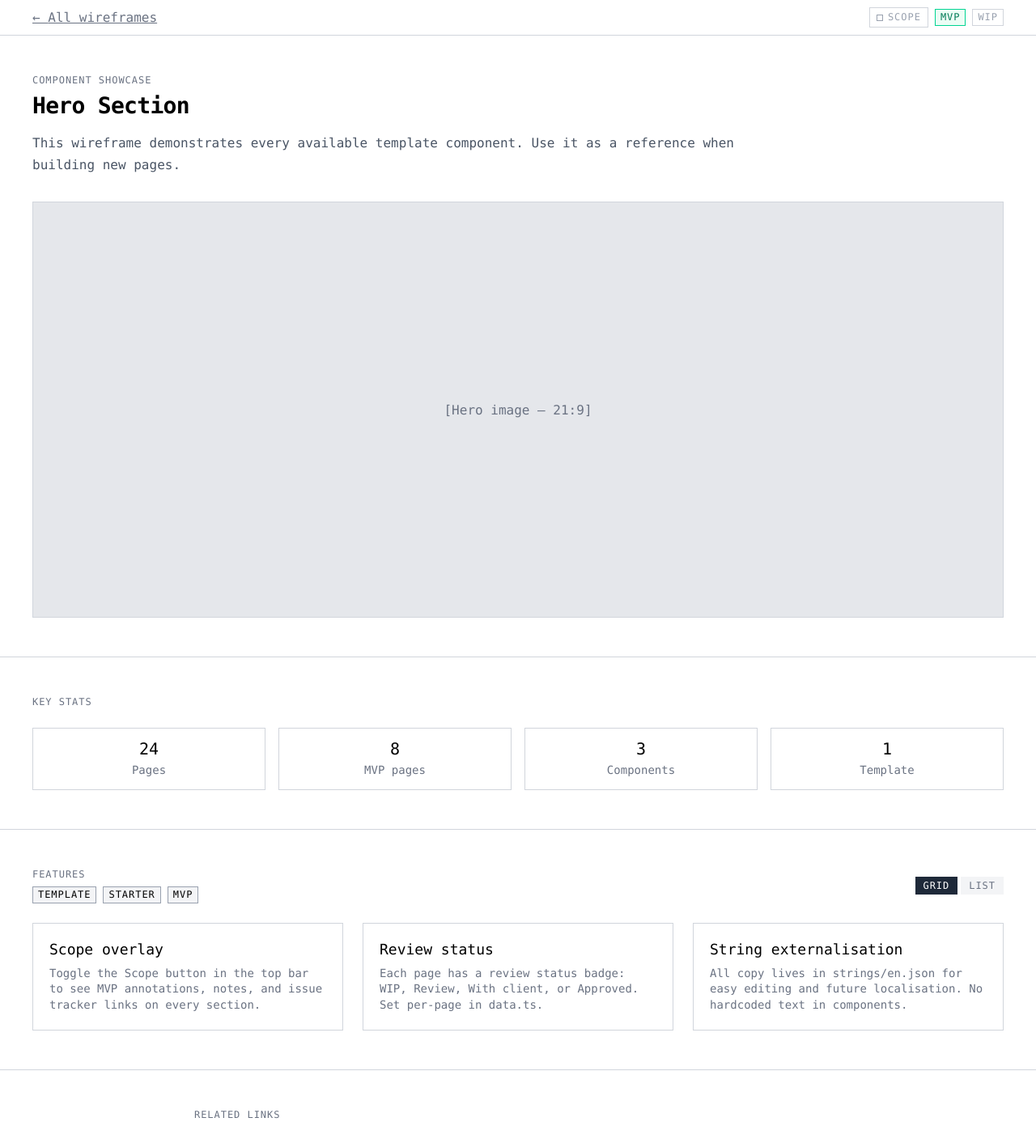
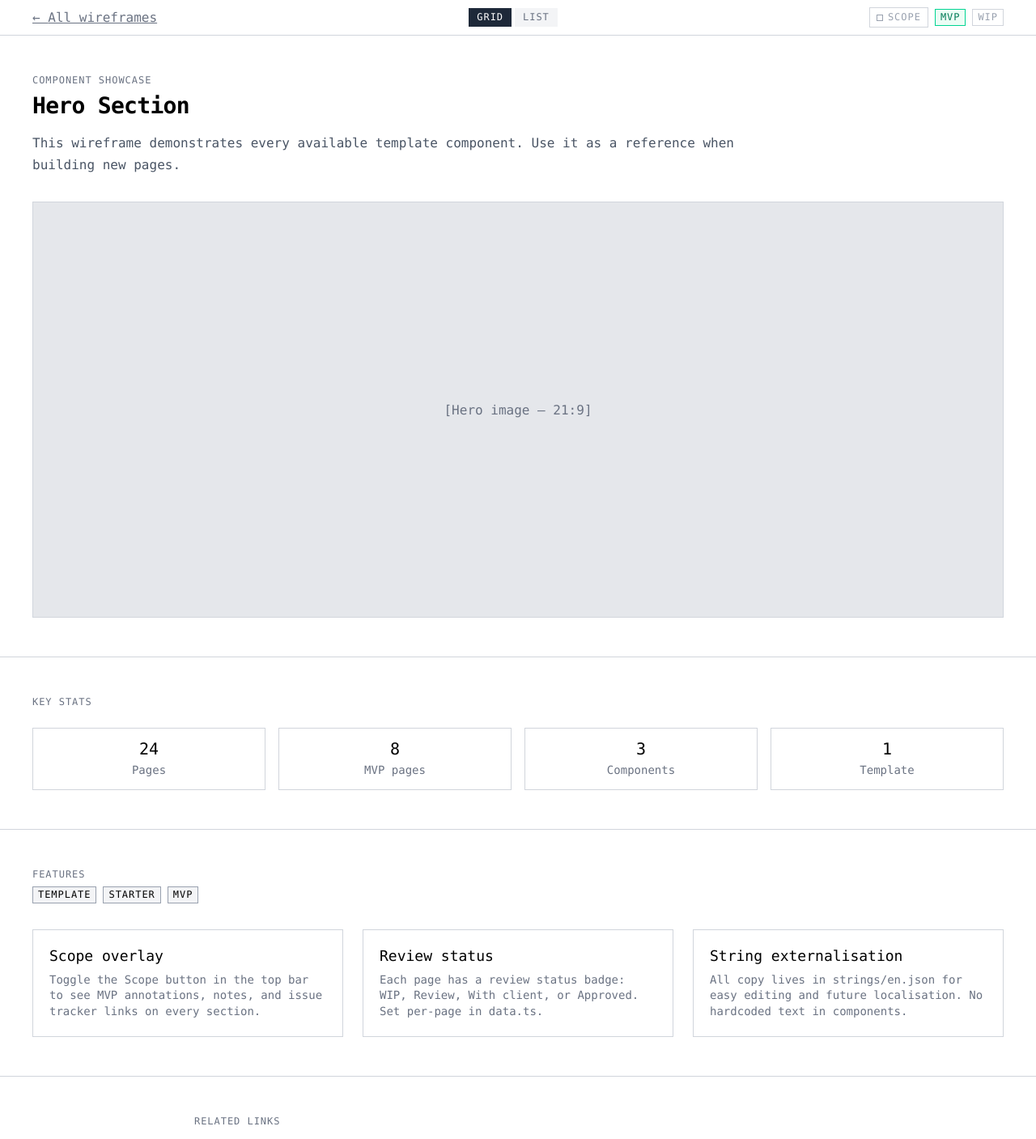
Before and after one commit to CogappLabs/wireframe-starter, a Next.js app: page /example in a window 1280 px wide. Shown: the top 1407 px of the page at 81% size. Built offline with nearby package versions, Linux system fonts and the light colour scheme.

Commit message:
Move variation toggle to layout top bar via context

```diff
--- a/src/app/(wireframes)/example/page.tsx
+++ b/src/app/(wireframes)/example/page.tsx
@@ -9,8 +9,7 @@ import {
 	ScopeMark,
 	SectionLabel,
 	StatCard,
-	useVariation,
-	VariationToggle,
+	usePageVariations,
 	WireframeSection,
 } from "@/components/wireframe";
 import { t } from "@/lib/strings";
@@ -70,7 +69,7 @@ function FeaturesList() {
 }
 
 function ExampleContent() {
-	const variation = useVariation(FEATURE_VARIATIONS);
+	const variation = usePageVariations(FEATURE_VARIATIONS);
 
 	return (
 		<ScopePage id="example">
@@ -126,21 +125,16 @@ function ExampleContent() {
 					</Container>
 				</WireframeSection>
 
-				{/* Features — with variation toggle */}
+				{/* Features — switches layout based on variation */}
 				<WireframeSection label="Features" className="py-12">
 					<Container>
-						<div className="mb-6 flex items-center justify-between">
-							<div>
 						<SectionLabel className="mb-2">
 							{t("example.featuresHeading")}
 						</SectionLabel>
-								<div className="flex gap-2">
+						<div className="mb-8 flex gap-2">
 							<CategoryBadge>Template</CategoryBadge>
 							<CategoryBadge>Starter</CategoryBadge>
 							<CategoryBadge>MVP</CategoryBadge>
-								</div>
-							</div>
-							<VariationToggle variations={FEATURE_VARIATIONS} />
 						</div>
 						{variation === "list" ? <FeaturesList /> : <FeaturesGrid />}
 					</Container>
--- a/src/app/(wireframes)/layout.tsx
+++ b/src/app/(wireframes)/layout.tsx
@@ -2,11 +2,20 @@
 
 import Link from "next/link";
 import { usePathname } from "next/navigation";
+import { Suspense } from "react";
 import ScopeToggle from "@/components/wireframe/ScopeToggle";
 import { MvpBadge, StatusBadge } from "@/components/wireframe/StatusBadge";
+import VariationToggle from "@/components/wireframe/VariationToggle";
 import { footerGroups, pages } from "@/lib/data";
 import { isPageMvp } from "@/lib/scope";
 import { t } from "@/lib/strings";
+import { useVariationContext } from "@/providers/ScopeProvider";
+
+function VariationSlot() {
+	const { variations } = useVariationContext();
+	if (variations.length === 0) return null;
+	return <VariationToggle variations={variations} />;
+}
 
 export default function WireframeLayout({
 	children,
@@ -26,6 +35,9 @@ export default function WireframeLayout({
 				>
 					&larr; {t("nav.backToIndex")}
 				</Link>
+				<Suspense>
+					<VariationSlot />
+				</Suspense>
 				<div className="flex items-center gap-2">
 					<ScopeToggle />
 					{page ? (
--- a/src/app/layout.tsx
+++ b/src/app/layout.tsx
@@ -1,5 +1,5 @@
 import type { Metadata } from "next";
-import { ScopeProvider } from "@/providers/ScopeProvider";
+import { ScopeProvider, VariationProvider } from "@/providers/ScopeProvider";
 import "./globals.css";
 
 export const metadata: Metadata = {
@@ -18,7 +18,9 @@ export default function RootLayout({
 	return (
 		<html lang="en" className="h-full antialiased">
 			<body className="flex min-h-full flex-col font-mono">
-				<ScopeProvider>{children}</ScopeProvider>
+				<ScopeProvider>
+					<VariationProvider>{children}</VariationProvider>
+				</ScopeProvider>
 			</body>
 		</html>
 	);
--- a/src/components/wireframe/VariationToggle.tsx
+++ b/src/components/wireframe/VariationToggle.tsx
@@ -1,6 +1,8 @@
 "use client";
 
 import { usePathname, useRouter, useSearchParams } from "next/navigation";
+import { useEffect } from "react";
+import { useVariationContext } from "@/providers/ScopeProvider";
 
 export interface Variation {
 	key: string;
@@ -10,6 +12,24 @@ export interface Variation {
 interface VariationToggleProps {
 	param?: string;
 	variations: readonly Variation[];
+}
+
+/**
+ * Register variations with the layout top bar and read the active one.
+ * Call once per page component. The toggle renders automatically in the header.
+ */
+export function usePageVariations(
+	variations: readonly Variation[],
+	param = "variation",
+): string {
+	const { setVariations } = useVariationContext();
+
+	useEffect(() => {
+		setVariations(variations);
+		return () => setVariations([]);
+	}, [variations, setVariations]);
+
+	return useVariation(variations, param);
 }
 
 export function useVariation(
--- a/src/components/wireframe/index.ts
+++ b/src/components/wireframe/index.ts
@@ -7,6 +7,7 @@ export { default as SectionLabel } from "./SectionLabel";
 export { default as StatCard } from "./StatCard";
 export {
 	default as VariationToggle,
+	usePageVariations,
 	useVariation,
 } from "./VariationToggle";
 export { default as WireframeSection, ScopeMark } from "./WireframeSection";
--- a/src/providers/ScopeProvider.tsx
+++ b/src/providers/ScopeProvider.tsx
@@ -42,3 +42,30 @@ export function ScopePage({
 export function useScopePageId() {
 	return useContext(ScopePageContext);
 }
+
+// ── Variation context ────────────────────────────────────────────────
+
+import type { Variation } from "@/components/wireframe/VariationToggle";
+
+interface VariationContextValue {
+	variations: readonly Variation[];
+	setVariations: (v: readonly Variation[]) => void;
+}
+
+const VariationContext = createContext<VariationContextValue>({
+	variations: [],
+	setVariations: () => {},
+});
+
+export function VariationProvider({ children }: { children: ReactNode }) {
+	const [variations, setVariations] = useState<readonly Variation[]>([]);
+	return (
+		<VariationContext.Provider value={{ variations, setVariations }}>
+			{children}
+		</VariationContext.Provider>
+	);
+}
+
+export function useVariationContext() {
+	return useContext(VariationContext);
+}
```
Lines whose indentation alone changed are shown as unchanged.
